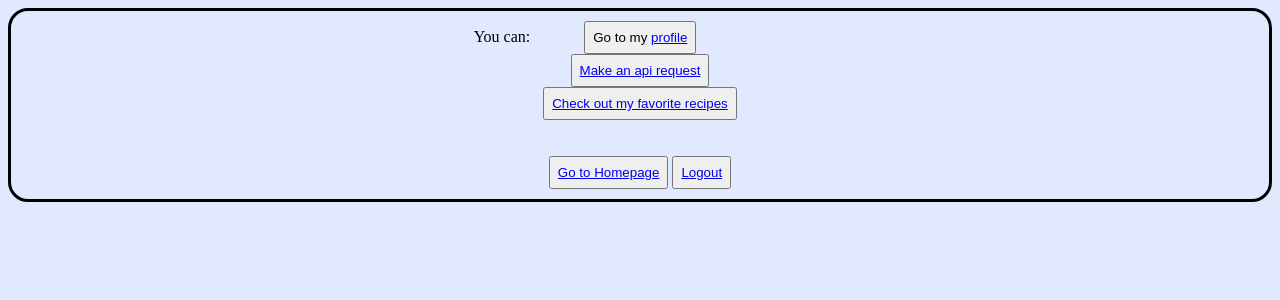
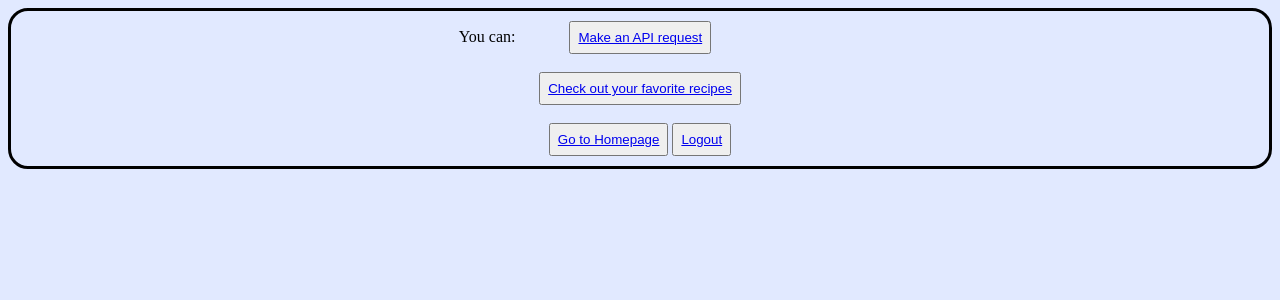
Before and after one commit to bobersnip/CS411-Group5, a Python web app: template basic_site edited/templates/profile.html in a window 1280 px wide. Shown: the top 300 px of the page. Run offline with Jinja, Linux system fonts and the light colour scheme; the template is opened without the code that fills it, so the values that code supplies are empty.

Commit message:
removed redundant redirects

```diff
--- a/basic_site edited/templates/profile.html
+++ b/basic_site edited/templates/profile.html
@@ -25,12 +25,10 @@
 
 {% else %}
   <p style="position: relative; right: 80px; display: inline;"> You can:</p>
-  <button style="padding: 7px; position: relative; right: 30px;"> Go to my <a href='/profile'>profile</a> </button>
+  <button style="padding: 7px; position: relative; right: 30px;"><a href='/api_req'>Make an API request</a></button>
+  <br><br>
+  <button style="padding: 7px;"><a href ='/favorite'> Check out your favorite recipes </a></button>
   <br>
-  <button style="padding: 7px;"><a href='/api_req'>Make an api request</a></button>
-  <br>
-  <button style="padding: 7px;"><a href ='/favorite'> Check out my favorite recipes </a></button>
-  <br><br>
 
 {% endif %}
 
```
